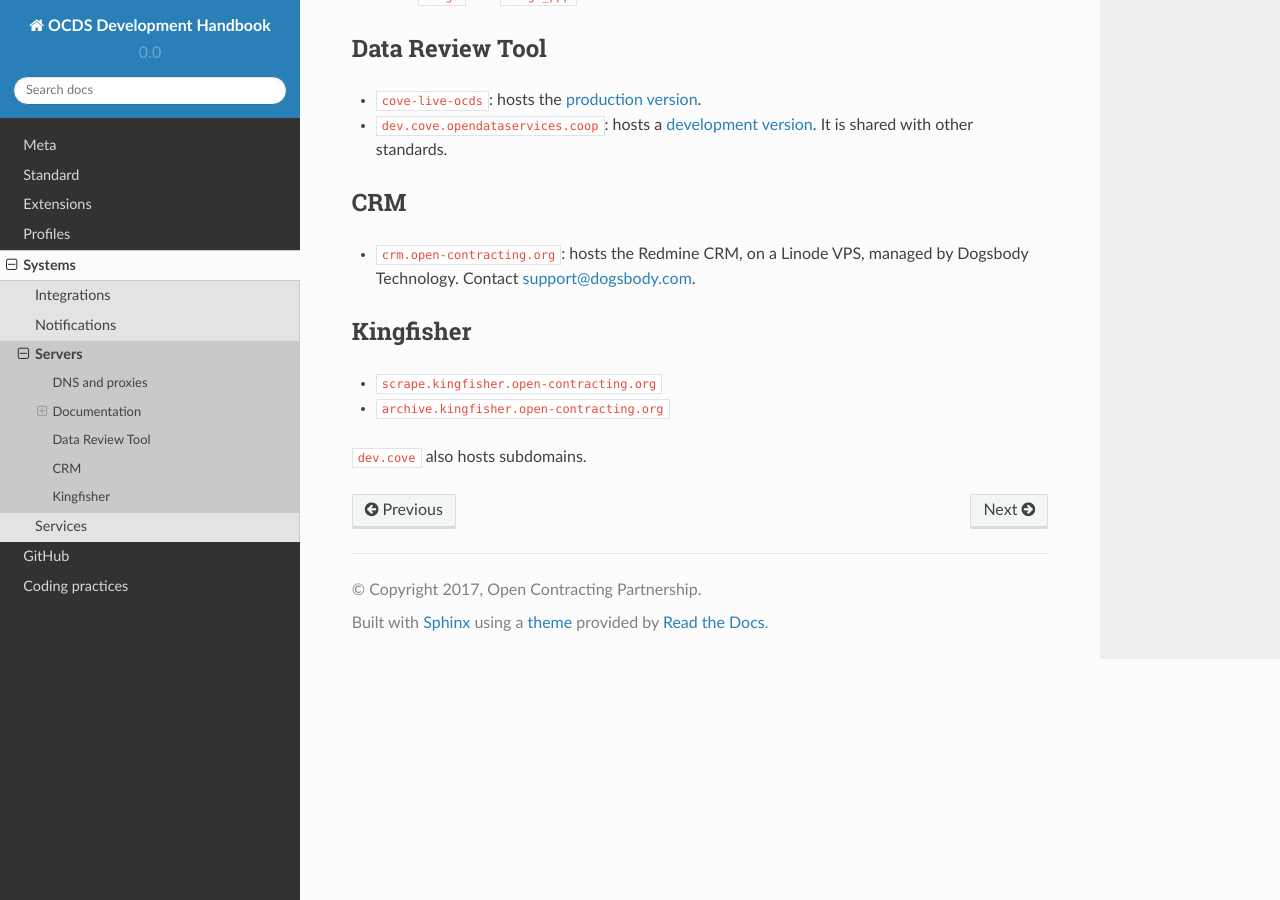
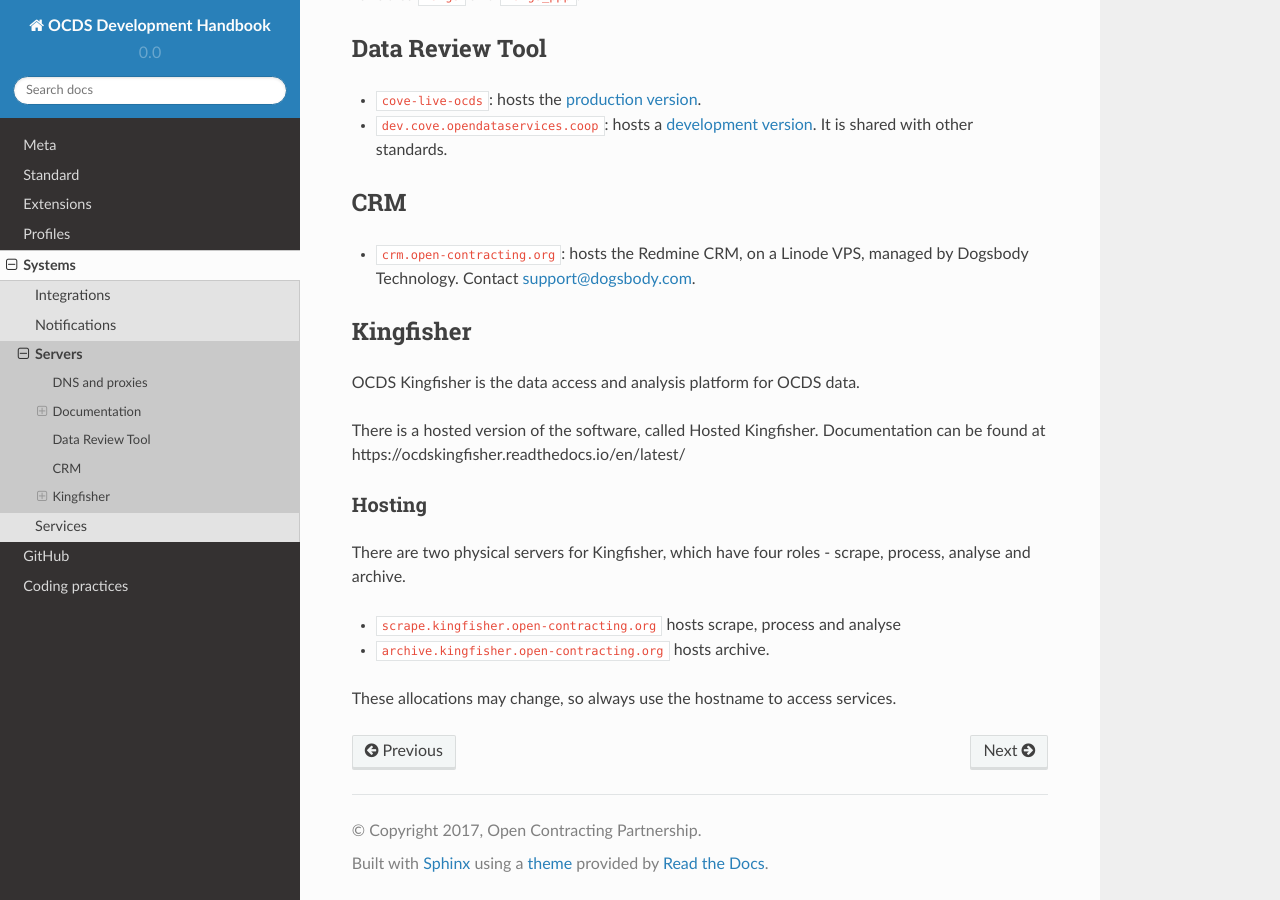
Before and after one commit to open-contracting/standard-development-handbook, a Sphinx documentation site: the page built from docs/systems/servers.md, in a window 1280 px wide and 900 px high, scrolled down 1263 px. Built offline with Sphinx 7.4.7 and the Read the Docs theme 2.0.0, drawn with Linux system fonts in a browser that asks for light colours.

Commit message:
add kingfisher info

```diff
--- a/docs/systems/servers.md
+++ b/docs/systems/servers.md
@@ -44,7 +44,15 @@ Old pages are redirected by Apache (search for `extensions.open-contracting.org`
 
 ## Kingfisher
 
-* `scrape.kingfisher.open-contracting.org`
-* `archive.kingfisher.open-contracting.org`
+OCDS Kingfisher is the data access and analysis platform for OCDS data.
 
-`dev.cove` also hosts subdomains.
+There is a hosted version of the software, called Hosted Kingfisher. Documentation can be found at https://ocdskingfisher.readthedocs.io/en/latest/
+
+### Hosting
+
+There are two physical servers for Kingfisher, which have four roles - scrape, process, analyse and archive.
+
+* `scrape.kingfisher.open-contracting.org` hosts scrape, process and analyse
+* `archive.kingfisher.open-contracting.org` hosts archive.
+
+These allocations may change, so always use the hostname to access services.
```
